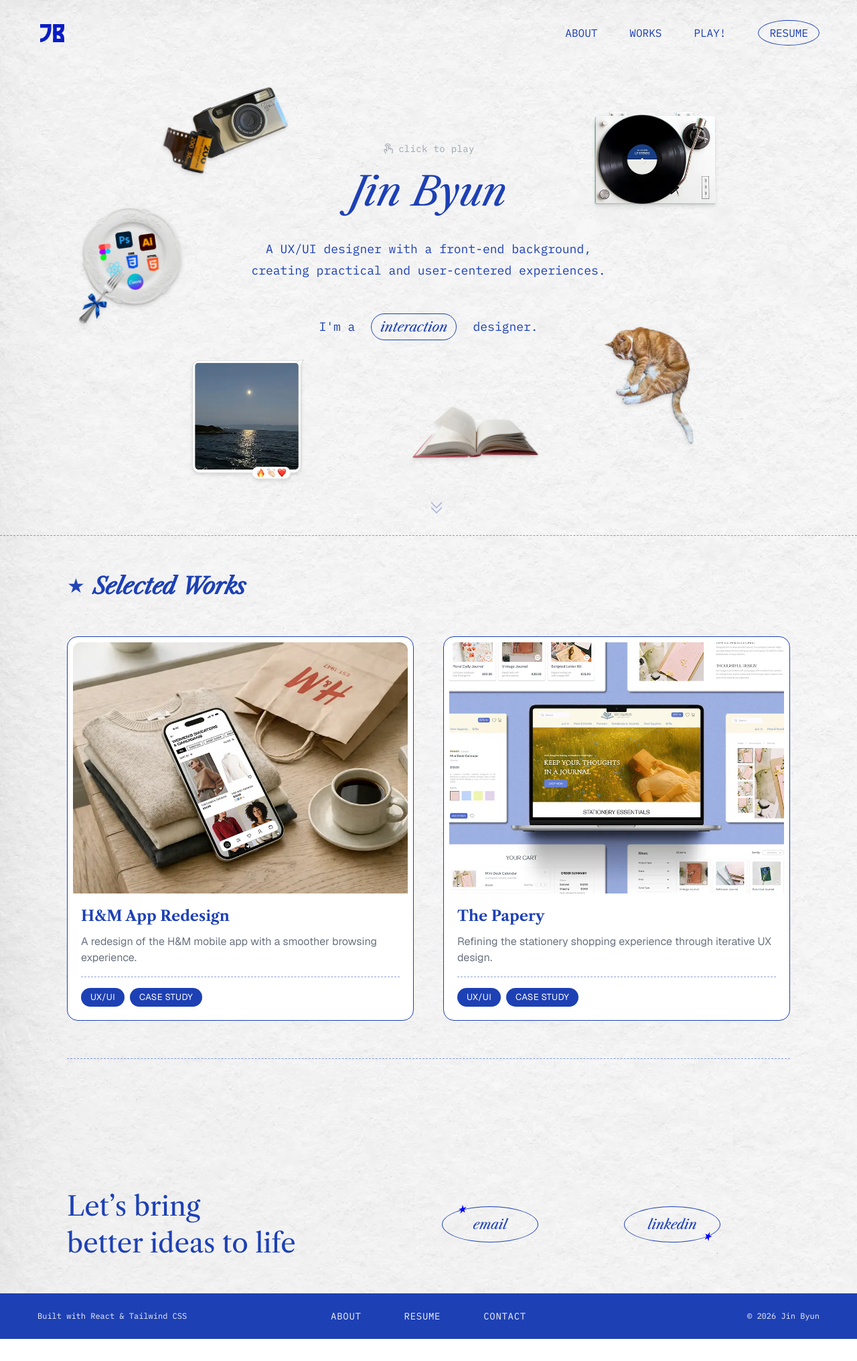
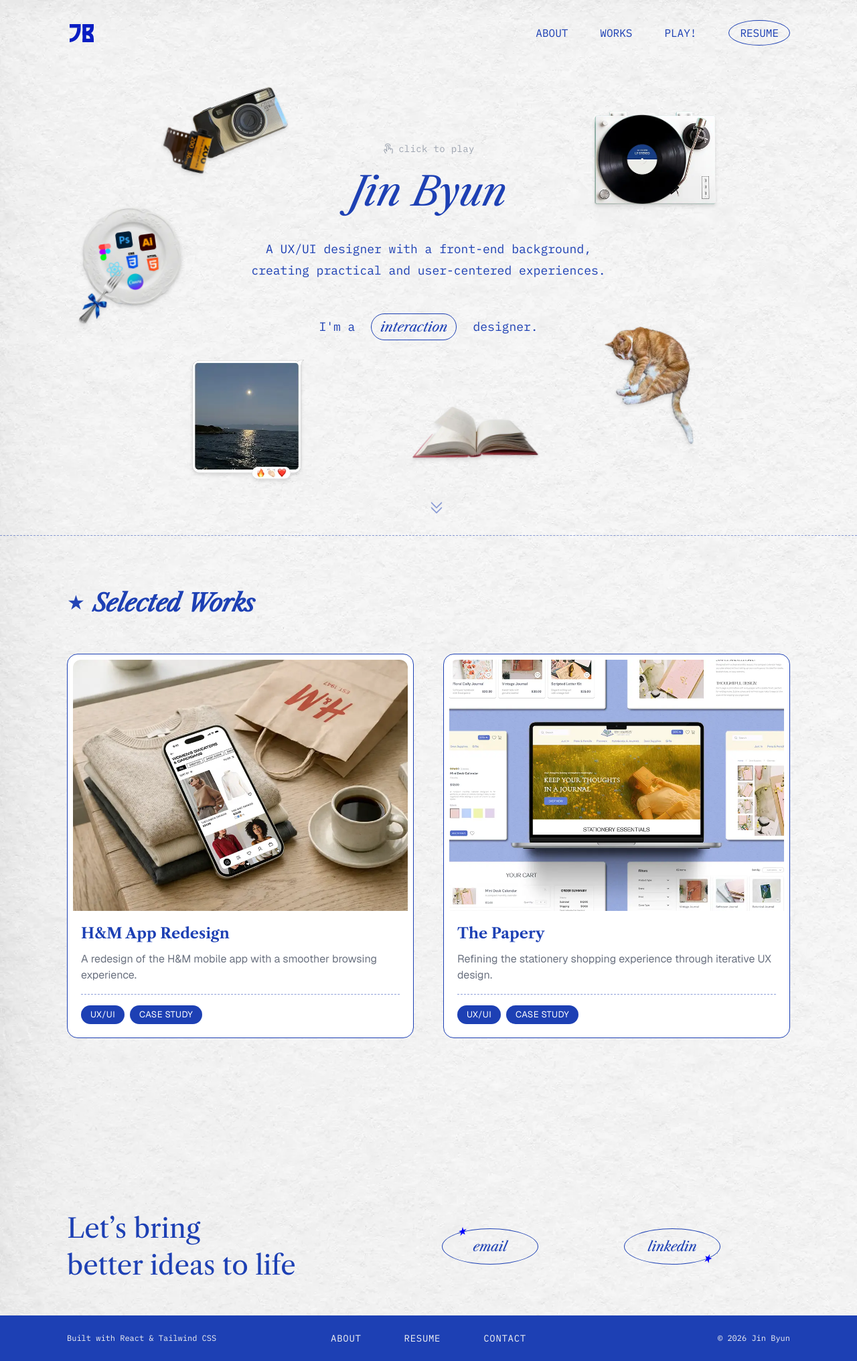
Before and after one commit to jinbyun5/jinbyun-portfolio, a React (Vite) app: page / in a window 1280 px wide. Shown: the whole page at 67% size. Before the commit the page ends 1999 px from the top, so only its background shows below. Built offline with nearby package versions, Linux system fonts and the light colour scheme.

Commit message:
Update spacing and size

```diff
--- a/src/App.jsx
+++ b/src/App.jsx
@@ -21,7 +21,7 @@ function App() {
     <BrowserRouter>
       <Navbar/>
         <ScrollToTop />
-        <main className="container max-w-[1440px] min-w-[320px]">
+        <main className="container max-w-[1440px] min-w-[320px] pt-20 md:pt-24">
           <Routes>
             <Route path="/" element={<Home/>}/>
             <Route path="/about" element={<About/>}/>
--- a/src/components/Footer.jsx
+++ b/src/components/Footer.jsx
@@ -18,8 +18,8 @@ function Footer() {
     };
 
     return (
-        <footer className="flex flex-col gap-12 pt-48">
-            <div className="grid grid-cols-1 lg:grid-cols-2 gap-10 px-5 md:px-12 lg:px-[6.25rem] max-w-[1440px]">
+        <footer className="flex flex-col gap-12 pt-64">
+            <div className="grid grid-cols-1 lg:grid-cols-2 gap-10 px-5 md:px-12 lg:px-[6.25rem] max-w-[1440px] mx-auto w-full">
                 <h2 className="font-normal leading-10 tracking-normal md:text-h1 md:leading-snug">Let’s bring<br/>better ideas to life</h2>
 
                 <div className="flex justify-center items-center gap-20 lg:justify-start md:gap-40 lg:gap-32">
@@ -39,7 +39,8 @@ function Footer() {
                 </div>
             </div>
 
-            <div className="flex flex-col justify-center items-center gap-1 bg-jb-blue text-jb-white font-mono py-6 lg:flex-row lg:justify-between lg:px-14">
+            <div className="bg-jb-blue text-jb-white font-mono py-6">
+                <div className="w-full max-w-[1440px] mx-auto flex flex-col justify-center items-center px-5 md:px-12 lg:px-[6.25rem] lg:flex-row lg:justify-between">
                     <div className="flex flex-1 justify-center items-center gap-20 uppercase text-sm tracking-wider mb-6 lg:gap-16 lg:mb-0">
                         <Link to="/about">About</Link>
                         <a href="/resume.pdf" target="_blank">Resume</a>
@@ -48,6 +49,7 @@ function Footer() {
                     <div className="flex-1 text-xs text-center lg:text-end">© 2026 Jin Byun</div>
                     <div className="flex-1 text-xs text-center lg:order-first lg:text-start">Built with React & Tailwind CSS</div>
                 </div>
+            </div>
         </footer>
     );
 }
--- a/src/components/HeroSection.jsx
+++ b/src/components/HeroSection.jsx
@@ -283,7 +283,7 @@ function HeroSection() {
     }, []);
 
     return (
-        <section className="relative w-screen h-screen flex flex-col justify-center items-center border-b border-dashed border-jb-blue/50 overflow-hidden pb-20 left-1/2 -translate-x-1/2">
+        <section className="relative w-screen h-screen flex flex-col justify-center items-center border-b border-dashed border-jb-blue/50 overflow-hidden pb-20 left-1/2 -translate-x-1/2 -mt-20 md:-mt-24">
 
             {heroStickers.map((sticker) => (
                 <StickerItem key={sticker.id} sticker={sticker} />
@@ -291,7 +291,7 @@ function HeroSection() {
 
             <div className="flex flex-col justify-center items-center gap-6">
                 <div className="hidden font-mono text-sm text-gray-400 md:flex items-center gap-1.5 tracking-wide">
-                    <span><HandTapIcon size={18}/></span> click to play
+                    <span><HandTapIcon size={18}/></span>click to play
                 </div>
                 <div className="flex flex-col justify-center items-center gap-10 text-center z-10 pointer-events-none">
 
@@ -324,7 +324,10 @@ function HeroSection() {
             </div>
 
             {/* scroll chevron */}
-            <div className="absolute bottom-6 left-1/2 -translate-x-1/2 flex flex-col items-center gap-0.5 animate-bounce opacity-40">
+            <div
+                className="absolute bottom-6 left-1/2 -translate-x-1/2 flex flex-col items-center gap-0.5 animate-bounce opacity-60 cursor-pointer"
+                onClick={() => window.scrollTo({ top: window.innerHeight, behavior: 'smooth' })}
+            >
                 <CaretDoubleDownIcon size={24}/>
             </div>
         </section>
--- a/src/components/Navbar.jsx
+++ b/src/components/Navbar.jsx
@@ -28,8 +28,8 @@ function Navbar() {
     }, [lastScrollY]);
 
     return (
-        <nav className={`fixed top-0 left-0 right-0 max-w-[1440px] mx-auto w-full z-50 transition-transform duration-300 ${visible ? 'translate-y-0' : '-translate-y-full'}`}>
-            <div className="px-5 w-full flex justify-between items-center py-6 md:py-8 lg:px-14">
+        <nav className={`fixed top-0 left-0 right-0 mx-auto w-full z-50  transition-transform duration-300 ${visible ? 'translate-y-0' : '-translate-y-full'}`}>
+            <div className="px-5 md:px-12 lg:px-[6.25rem] flex justify-between items-center py-6 md:py-8 md:max-w-[1440px] md:mx-auto" >
                 <Link to="/" onClick={() => setIsOpen(false)}>
                     <img src={primaryLogoBlue} alt="JB Logo" className="w-8 m-1 lg:w-9"/>
                 </Link>
@@ -49,7 +49,7 @@ function Navbar() {
 
             {/* Mobile Menu */}
             <div className={`md:hidden absolute w-full px-5 transition-all duration-300 ease-in-out ${isOpen ? 'opacity-100 visible' : 'opacity-0 invisible'}`}>
-                <div className="bg-jb-blue py-8 transition-all duration-300 ease-out shadow-2xl" onClick={(e) => e.stopPropagation()}>
+                <div className="bg-jb-blue py-8 transition-all duration-300 ease-out shadow-2xl rounded-3xl" onClick={(e) => e.stopPropagation()}>
                     <ul className="w-full flex flex-col items-center justify-center text-jb-white uppercase gap-4 d3">
                         <li><Link to="/about" onClick={() => setIsOpen(false)} className="nav-mobile-hover">About</Link></li>
                         <li><Link to="/works" onClick={() => setIsOpen(false)} className="nav-mobile-hover">Works</Link></li>
--- a/src/pages/Home.jsx
+++ b/src/pages/Home.jsx
@@ -15,10 +15,10 @@ function Home() {
                 <HeroSection />
             </FadeUp>
             <FadeUp>
-                <section className="border-b-[1px] border-dashed border-jb-blue/50 pb-14">
+                <section className="md:pt-6">
                     <header className="flex items-center gap-3 py-12 md:py-14">
                         <span className="text-2xl md:text-3xl animate-pulse">★</span>
-                        <h2 className="italic md:text-[2.125rem]">Selected Works</h2>
+                        <h2 className="italic md:text-4xl">Selected Works</h2>
                     </header>
 
                     <div className="grid grid-cols-1 md:grid-cols-2 gap-6 lg:gap-11">
--- a/src/pages/Play.jsx
+++ b/src/pages/Play.jsx
@@ -64,7 +64,7 @@ function Play() {
             <section className="grid grid-cols-4 lg:grid-cols-12 border-b-[1px] border-dashed border-jb-blue/50 py-12">
                 <div className="col-span-4 lg:col-span-12 flex items-center gap-3">
                     <span className="text-2xl md:text-3xl animate-pulse">★</span>
-                    <h2 className="italic md:text-[2.125rem]">Play!</h2>
+                    <h2 className="italic md:text-4xl">Play!</h2>
                 </div>
 
                 <div className="col-span-4 lg:col-span-12 lg:col-start-6 flex flex-col lg:flex-row items-center justify-center gap-2 lg:gap-4">
--- a/src/pages/Works.jsx
+++ b/src/pages/Works.jsx
@@ -22,7 +22,7 @@ function Works() {
                 <section className="border-b-[1px] border-dashed border-jb-blue/50 py-12">
                     <div className="flex items-center gap-3 mb-10 md:mb-12">
                         <span className="text-2xl md:text-3xl animate-pulse">★</span>
-                        <h2 className="italic md:text-[2.125rem]">Works</h2>
+                        <h2 className="italic md:text-4xl">Works</h2>
                     </div>
 
                     <div className="border-b-[1px] border-dashed border-jb-blue/50 mb-10"></div>
```
Also changed, not shown: src/pages/About.jsx (+11 -11 lines). Lines whose indentation alone changed are shown as unchanged.
